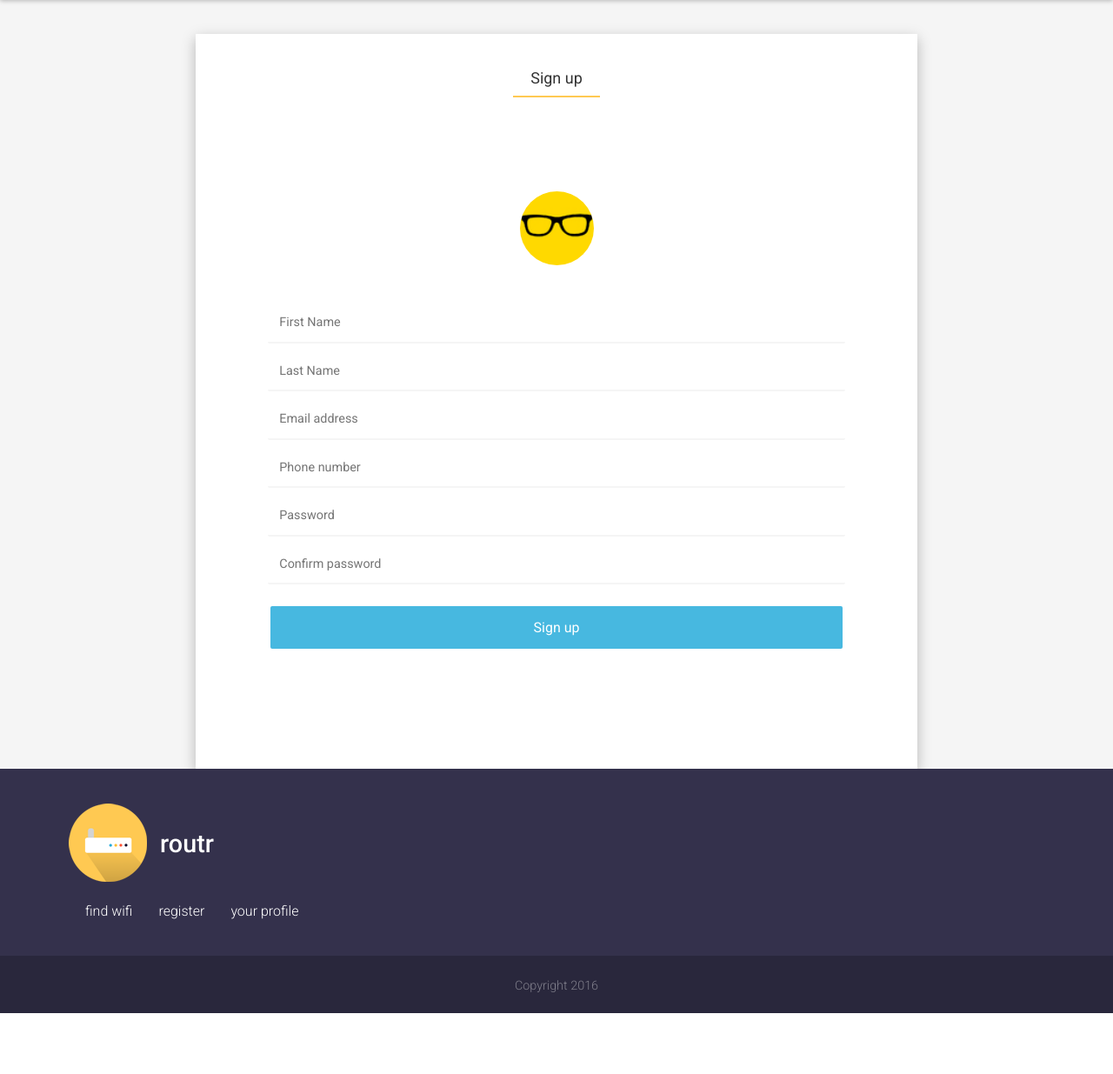
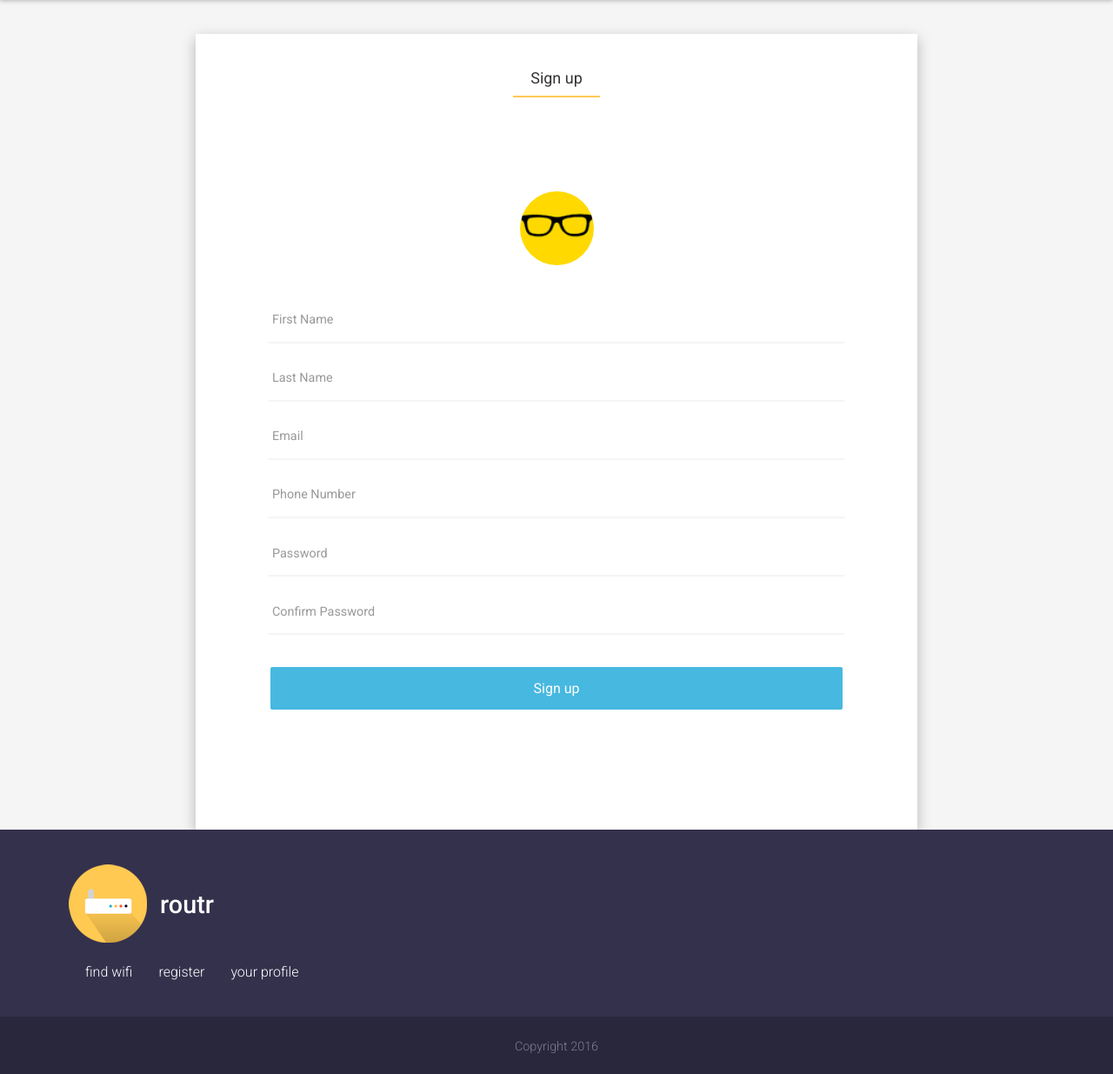
Before and after one commit to JoshuaMiles/ICanHazInternetz, a PHP site: page /registration.html in a window 1280 px wide. Shown: the part 453-1688 px from the top of the page at 87% size. Before the commit the page ends 1618 px from the top, so only its background shows below. Run offline with PHP 8.4, Linux system fonts and the light colour scheme; some libraries are stand-ins or nearby versions.

Commit message:
added fancy input styles - will need to fix globally

```diff
--- a/css/style.css
+++ b/css/style.css
@@ -282,25 +282,45 @@ select {
 input[type="range"] {
   -webkit-appearance: none; }
 
-input.required {
-  border-color: orange !important;
-  color: orange !important; }
+input:valid {
+  border-bottom: 2px solid #47B8E0; }
+input:invalid {
+  border-bottom: 2px solid #E74C3C; }
 
-/*
-::-webkit-search-cancel-button {
+label {
+  color: #999;
+  font-size: .9em;
+  font-weight: normal;
+  position: absolute;
+  pointer-events: none;
+  left: 5px;
+  top: 10px;
+  transition: all .20s ease;
+  -moz-transition: all .20s ease;
+  -webkit-transition: all .20s ease; }
 
-  -webkit-appearance: none;
+#firstName, #lastName, #email,
+#phoneNum, #password, #confirmPassword {
+  width: 100%;
+  padding: 2%;
+  margin-bottom: 1.5em;
+  border: 0;
+  /* cancels border-radius */
+  border-bottom: 2px solid #F5F5F5;
+  transition: border .25s linear,color;
+  -moz-transition: border .25s linear,color;
+  -webkit-transition: border .25s linear,color;
+  font-size: .9em; }
+  #firstName:focus, #lastName:focus, #email:focus,
+  #phoneNum:focus, #password:focus, #confirmPassword:focus {
+    border-bottom: 2px solid #47B8E0;
+    outline: none; }
+    #firstName:focus ~ label, #lastName:focus ~ label, #email:focus ~ label,
+    #phoneNum:focus ~ label, #password:focus ~ label, #confirmPassword:focus ~ label {
+      top: -10px;
+      color: #47B8E0;
+      font-size: .75em; }
 
-  height: 10px;
-  width: 10px;
-  margin-right: -6px;
-  background: red;
-
-  &:after {
-    content: ' ';
-    display: block;
-  }
-} */
 .overlay {
   position: absolute;
   top: 0;
@@ -494,27 +514,8 @@ main .register {
         padding: 15px 0 40px 0; }
         main .register .user-container .newUser .profile img {
           border-radius: 50%; }
-      main .register .user-container .newUser #firstName,
-      main .register .user-container .newUser #lastName,
-      main .register .user-container .newUser #email,
-      main .register .user-container .newUser #phoneNum,
-      main .register .user-container .newUser #password,
-      main .register .user-container .newUser #confirmPassword {
-        padding: 2%;
-        border: 0;
-        /* cancels border-radius */
-        border-bottom: 2px solid #F5F5F5;
-        transition: border .25s linear,color;
-        font-size: .9em; }
-        main .register .user-container .newUser #firstName:focus,
-        main .register .user-container .newUser #lastName:focus,
-        main .register .user-container .newUser #email:focus,
-        main .register .user-container .newUser #phoneNum:focus,
-        main .register .user-container .newUser #password:focus,
-        main .register .user-container .newUser #confirmPassword:focus {
-          border-bottom: 2px solid #47B8E0; }
-      main .register .user-container .newUser #phoneNum:focus {
-        outline: none; }
+      main .register .user-container .newUser .input-group {
+        position: relative; }
       main .register .user-container .newUser button#signup {
         border: none;
         padding: 15px 32px;
--- a/js/validation.js
+++ b/js/validation.js
@@ -1,85 +1,12 @@
-var mobileRegex = new RegExp(/^\D*0(\D*\d){9}\D*$/);
-var emailRegex = new RegExp(/^[-a-z0-9~!$%^&*_=+}{\'?]+(\.[-a-z0-9~!$%^&*_=+}{\'?]+)*@([a-z0-9_][-a-z0-9_]*(\.[-a-z0-9_]+)*\.(aero|arpa|biz|com|coop|edu|gov|info|int|mil|museum|name|net|org|pro|travel|mobi|[a-z][a-z])|([0-9]{1,3}\.[0-9]{1,3}\.[0-9]{1,3}\.[0-9]{1,3}))(:[0-9]{1,5})?$/i);
-var passwordRegex = new RegExp(/^(?=.*[0-9])(?=.*[a-z])(?=.*[A-Z])(?=.*[@#$%^&+=.\-_*])([a-zA-Z0-9@#$%^&+=*.\-_]){3,}$/);
-
-function validateSubmitForm() {
-
-	var fname = document.userForm.firstName,
-		lname = document.userForm.lastName,
-		email = document.userForm.email,
-		phoneNum = document.userForm.phoneNum,
-		password = document.userForm.password,
-		confirmPassword = document.userForm.confirmPassword;
-
-
-	if (isEmptyOrUndefined(fname.value)) {
-		//alert("Please provide your first name!");
-		fname.focus();
-		return false;
-	}
-
-	if (isEmptyOrUndefined(lname.value)) {
-		//alert("Please provide your first name!");
-		fname.focus();
-		return false;
-	}
-
-	if (isEmptyOrUndefined(phoneNum.value)) {
-		//alert("Please provide your mobile");
-		phoneNum.focus();
-		return false;
-	}
-
-	if (isEmptyOrUndefined(password.value)) {
-		//alert("Please choose a password");
-		password.focus();
-		return false;
-	}
-
-
-	if (isEmptyOrUndefined(email.value)) {
-		//alert("Please provide your email");
-		email.focus();
-		return false;
-	}
-
-	if (checkInvalid(mobileRegex, phoneNum.value)) {
-		//alert("Please provide a valid mobile number");
-		phoneNum.focus();
-		return false;
-	}
-
-
-
-	if (checkInvalid(passwordRegex, password.value)) {
-		//alert("Please enter a password with with a number, a lowercase, a uppercase, and a special character");
-		password.focus();
-		return false;
-	}
-
-
-	if(password.value!=confirmPassword.value){
-	 	//alert("Passwords do not match please try again");
-	 	password.value = "", confirmPassword.value = "";
-	 	password.focus();
-	}
-	return true;
+function validatePassword() {
+    var password = document.userForm.password,
+        confirmPassword = document.userForm.confirmPassword;
+    // check if the passwords are equal
+    if (password.value != confirmPassword.value) {
+        password.value = "", confirmPassword.value = "";
+        password.focus();
+        return false;
+    }
+    return true;
 
 }
-
-function isEmptyOrUndefined(value) {
-	if (value == "" || value == undefined) {
-		return true;
-	}
-	return false;
-}
-
-
-
-function checkInvalid(regex, toCheck) {
-//	alert("here " + toCheck)
-	if (!regex.test(toCheck)) {
-		return true;
-	}
-	return false;
-}
--- a/registration.html
+++ b/registration.html
@@ -38,12 +38,30 @@
           <div class="profile">
             <img src="images/profile.jpg" width="85" height="85" alt="profile">
           </div>
-          <input type="text" name="firstName" placeholder="First Name" id="firstName">
-          <input type="text" name="lastName" placeholder="Last Name" id="lastName">
-          <input type="email" name="emailAddress" placeholder="Email address" id="email">
-          <input type="tel" name="phone" placeholder="Phone number" id="phoneNum">
-          <input type="password" name="password" placeholder="Password" id="password">
-          <input type="password" name="confirmPassword" placeholder="Confirm password" id="confirmPassword">
+          <div class="input-group">
+            <input type="text" name="firstName" id="firstName" pattern="([nN][0-9]{7}" required>
+            <label for="firstName">First Name</label>
+          </div>
+          <div class="input-group">
+            <input type="text" name="lastName" id="lastName" pattern="([nN][0-9]{7}" required>
+            <label for="lastName">Last Name</label>
+          </div>
+          <div class="input-group">
+            <input type="email" name="emailAddress" id="email" required>
+            <label for="email">Email</label>
+          </div>
+          <div class="input-group">
+            <input type="tel" name="phone" id="phoneNum" pattern="^D*0(D*d){9}D*$" required>
+            <label for="phoneNum">Phone Number</label>
+          </div>
+          <div class="input-group">
+            <input type="password" name="password" id="password" pattern="^(?=.*[0-9])(?=.*[a-z])(?=.*[A-Z])(?=.*[@#$%^&+=.-_*])([a-zA-Z0-9@#$%^&+=*.-_]){3,}$" required>
+            <label for="password">Password</label>
+          </div>
+          <div class="input-group">
+            <input type="password" name="confirmPassword" id="confirmPassword" pattern="^(?=.*[0-9])(?=.*[a-z])(?=.*[A-Z])(?=.*[@#$%^&+=.-_*])([a-zA-Z0-9@#$%^&+=*.-_]){3,}$" required>
+            <label for="confirmPassword">Confirm Password</label>
+          </div>
           <button type="submit" id="signup">Sign up</button>
         </form>
       </article>
--- a/stylesheets/pages/_registration.scss
+++ b/stylesheets/pages/_registration.scss
@@ -1,6 +1,7 @@
 main {
   .register {
     background: $lightgrey;
+    //width: 100%;
     .user-container {
       background: $light;
       box-shadow: 0px 5px 15px $shadow;
@@ -22,26 +23,13 @@ main {
           }
         }
 
-        #firstName,
-        #lastName,
-        #email,
-        #phoneNum,
-        #password,
-        #confirmPassword  {
-          padding: 2%;
-          border: 0; /* cancels border-radius */
-          border-bottom: 2px solid $lightgrey;
-          transition: border .25s linear,color;
-          font-size: .9em;
 
-          &:focus {
-            border-bottom: 2px solid $accent;
-          }
-        } //on focus animation
+        .input-group {
+          position: relative;
 
-        #phoneNum {
-          &:focus {
-            outline: none;
+          #firstName {
+
+
           }
         }
 
--- a/stylesheets/partials/_forms.scss
+++ b/stylesheets/partials/_forms.scss
@@ -71,25 +71,48 @@ input[type="range"] {
 }
 
 //Validation
-input.required {
-  border-color: orange !important;
-  color: orange !important;
+input {
+  &:valid {
+   border-bottom: 2px solid $accent;
+  }
+  &:invalid {
+    border-bottom: 2px solid $error;
+  }
 }
 
-// Custom clear search button
+label {
+  color: #999;
+  font-size: .9em;
+  font-weight: normal;
+  position: absolute;
+  pointer-events: none;
+  left: 5px;
+  top: 10px;
+  transition: all .20s ease;
+  -moz-transition: all .20s ease;
+  -webkit-transition: all .20s ease;
+}
 
-/*
-::-webkit-search-cancel-button {
+#firstName, #lastName, #email,
+  #phoneNum, #password, #confirmPassword {
+    width: 100%;
+    padding: 2%;
+    margin-bottom: 1.5em;
+    border: 0; /* cancels border-radius */
+    border-bottom: 2px solid $lightgrey;
+    transition: border .25s linear,color;
+    -moz-transition: border .25s linear,color;
+    -webkit-transition: border .25s linear,color;
+    font-size: .9em;
 
-  -webkit-appearance: none;
+    &:focus {
+      border-bottom: 2px solid $accent;
+      outline: none;
 
-  height: 10px;
-  width: 10px;
-  margin-right: -6px;
-  background: red;
-
-  &:after {
-    content: ' ';
-    display: block;
+      & ~ label {
+        top: -10px;
+        color: $accent;
+        font-size: .75em;
+      }
+    }
   }
-} */
```
Also changed, not shown: js/min/validation-min.js (+10 -83 lines).
